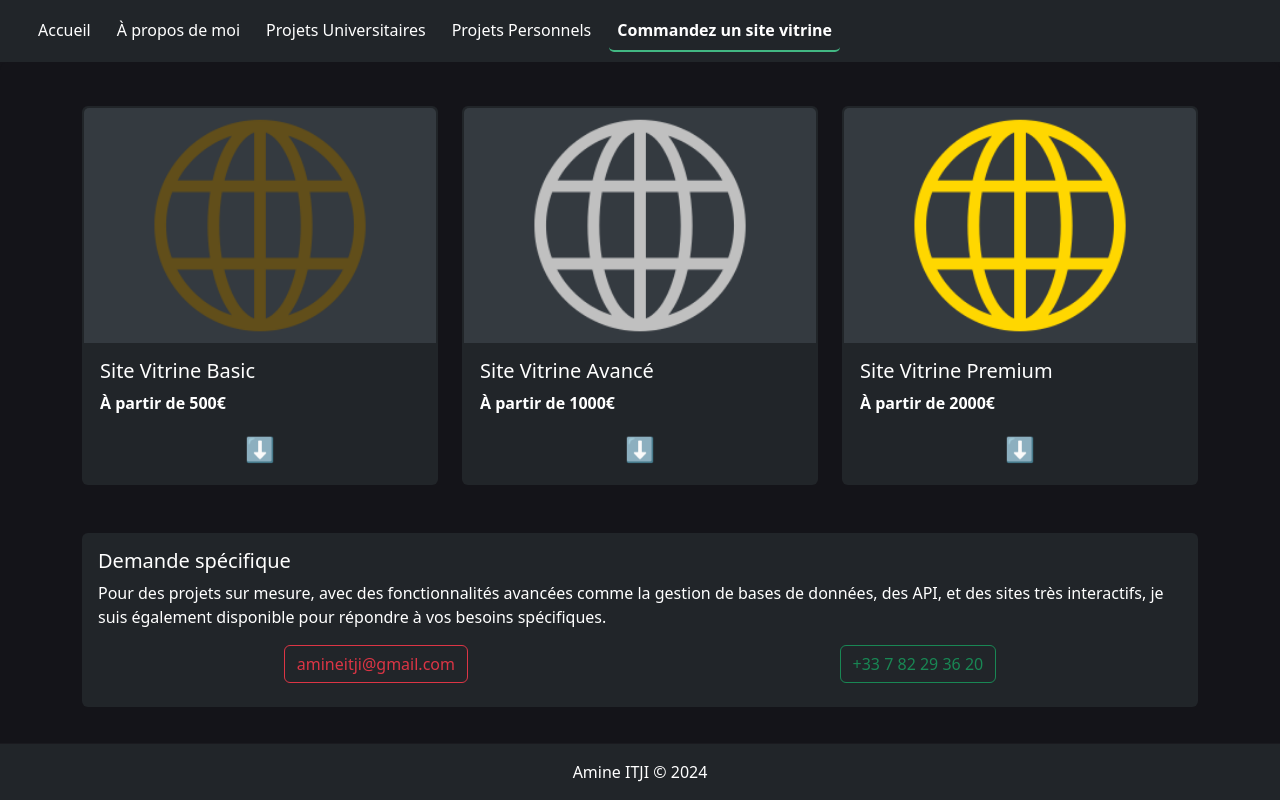
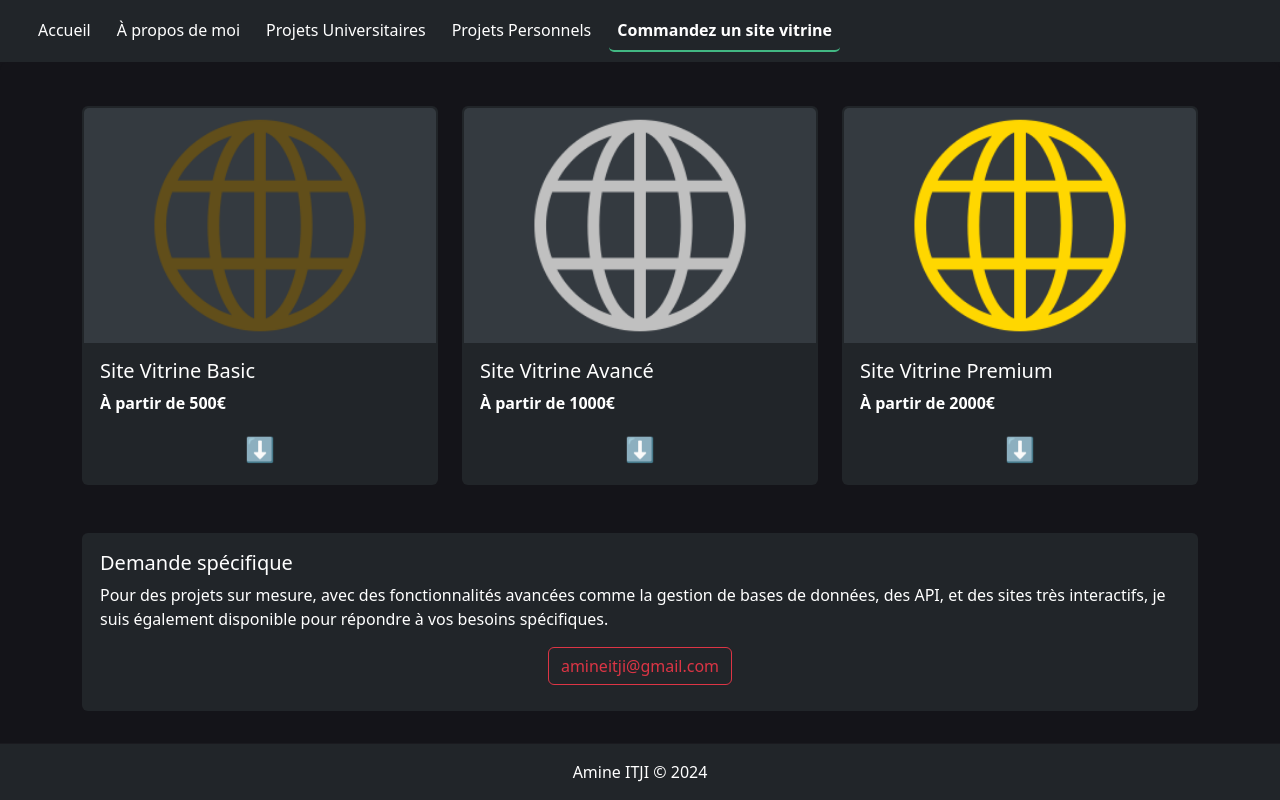
Before and after one commit to amineitji/amineitji-portfolio, a Vue app: page /commandez in a window 1280 px wide. Built offline with nearby package versions, Linux system fonts and the light colour scheme.

Commit message:
MAJ - order site

```diff
--- a/src/components/HomePage.vue
+++ b/src/components/HomePage.vue
@@ -25,9 +25,6 @@
             </a>
             <a href="mailto:amineitji@gmail.com" class="btn btn-outline-danger mb-2">
               <i class="bi bi-envelope-fill"></i> amineitji@gmail.com
-            </a>
-            <a href="https://wa.me/33782293620" target="_blank" class="btn btn-outline-success mb-2">
-              <i class="bi bi-whatsapp"></i> +33 7 82 29 36 20
             </a>
           </div>
           <img src="https://i.giphy.com/media/v1.Y2lkPTc5MGI3NjExYnhiYmFrNTN4bzk4bXdwaXhxdjVpMHY1bWtiMWJ1dmRieXA0b2IzMCZlcD12MV9pbnRlcm5hbF9naWZfYnlfaWQmY3Q9Zw/zOvBKUUEERdNm/giphy.gif" alt="Funny IT Gif" class="img-fluid rounded mt-3 mx-auto d-block">
--- a/src/views/OrderSite.vue
+++ b/src/views/OrderSite.vue
@@ -14,17 +14,19 @@
             <p class="card-text"><strong>{{ site.price }}</strong></p>
             <div v-if="expandedSite === index">
               <div v-html="site.description"></div>
+              <div class="embed-responsive embed-responsive-16by9">
+                <iframe class="embed-responsive-item" width="100%" height="200" src="https://www.youtube.com/embed/SX99LCO1OZI" frameborder="0" allow="accelerometer; autoplay; clipboard-write; encrypted-media; gyroscope; picture-in-picture" allowfullscreen></iframe>
+              </div>
             </div>
             <div class="arrow-down" v-if="expandedSite !== index">⬇️</div>
           </div>
         </div>
       </div>
     </div>
-
     <!-- Additional Card for Custom Requests -->
     <div class="row mt-4">
       <div class="col-md-12">
-        <div class="card mb-4 bg-dark text-white no-hover-effect">
+        <div class="card mb-4 bg-dark text-white">
           <div class="card-body">
             <h5 class="card-title">Demande spécifique</h5>
             <p class="card-text">
@@ -34,17 +36,19 @@
               <a href="mailto:amineitji@gmail.com" class="btn btn-outline-danger mb-2">
                 <i class="bi bi-envelope-fill"></i> amineitji@gmail.com
               </a>
-              <a href="https://wa.me/33782293620" target="_blank" class="btn btn-outline-success mb-2">
-                <i class="bi bi-whatsapp"></i> +33 7 82 29 36 20
-              </a>
             </div>
 
           </div>
         </div>
       </div>
     </div>
+
+
+
   </div>
 </template>
+
+
 
 <script>
 export default {
```
Also changed, not shown: 1 other file (tests, documents, lock files or other folders).
